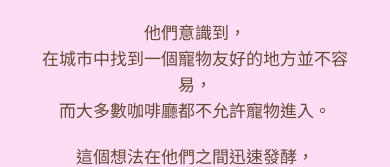
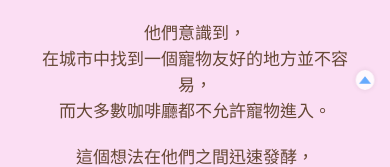
Before and after one commit to lemoncat0817/Vue3-PetCafe, a Vue app: page / in a window 390 px wide. Shown: the part 654-821 px from the top of the page. Built offline with nearby package versions, Linux system fonts and the light colour scheme.

Commit message:
backtop標籤樣式修改以及RWD完成

```diff
--- a/src/components/header/index.vue
+++ b/src/components/header/index.vue
@@ -133,7 +133,7 @@ nextTick(() => {
   watch(() => scrollPosition.value, () => {
     // 如果高度大於或等於360
     // 則顯示菜單
-    if (scrollPosition.value >= 50) {
+    if (scrollPosition.value >= 30) {
       isFixedHeader.value = true
     } else {
       isFixedHeader.value = false
--- a/src/components/main/index.vue
+++ b/src/components/main/index.vue
@@ -6,7 +6,7 @@
     <Staff id="staff" />
     <Shop id="shop" />
     <Picture id="picture" />
-    <el-backtop :right="20" :bottom="100" />
+    <el-backtop class="backtop" :right="15" :bottom="100" />
   </div>
 </template>
 
@@ -19,4 +19,43 @@ import Shop from './shop/index.vue'
 import Picture from './picture/index.vue'
 </script>
 
-<style lang="scss" scoped></style>
+<style lang="scss" scoped>
+.backtop {
+  opacity: 0.8;
+  animation: rotate 3s infinite;
+}
+
+// 響應式設計
+// 768px以下
+@media (max-width: 768px) {
+  .backtop {
+    width: 20px;
+    height: 20px;
+  }
+}
+
+@keyframes rotate {
+  0% {
+    transform: rotate(0deg);
+  }
+
+  25% {
+    transform: rotateY(360deg);
+
+  }
+
+  50% {
+    transform: rotate(0deg);
+
+  }
+
+  75% {
+    transform: rotateX(360deg);
+
+  }
+
+  100% {
+    transform: rotate(0deg);
+  }
+}
+</style>
```
